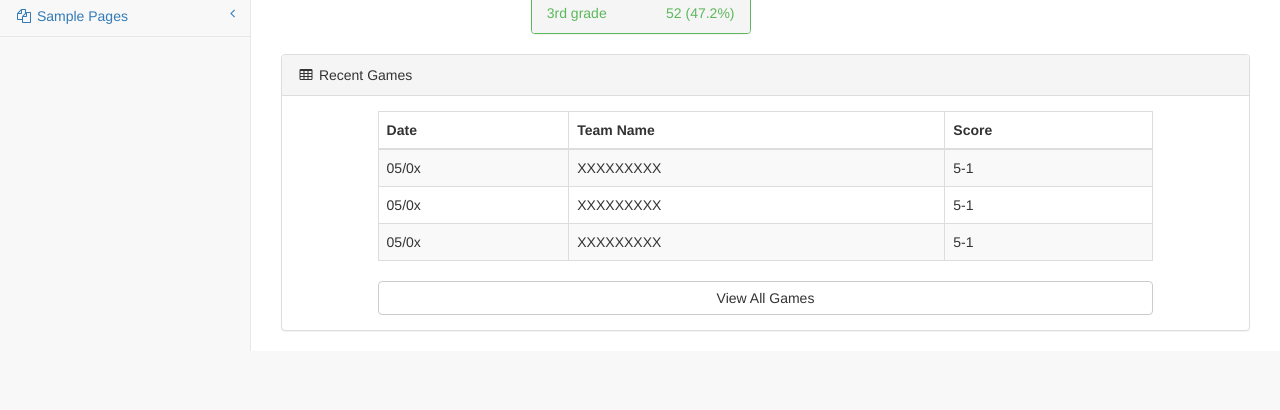
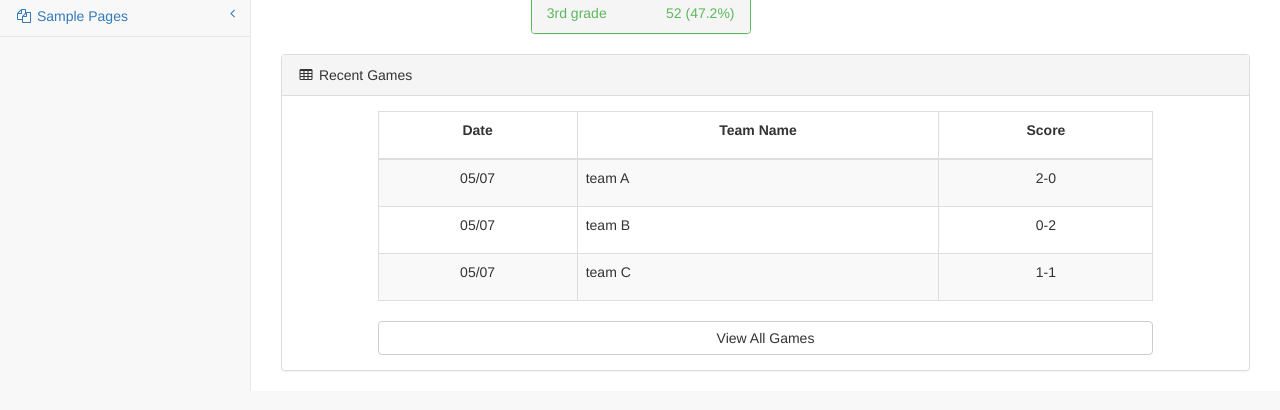
Before and after one commit to tomoyamkung/kfc46_scoreboard_content, a website: page pages/index.html in a window 1280 px wide. Shown: the part 366-776 px from the top of the page. Drawn offline with nearby package versions, Linux system fonts and the light colour scheme.

Commit message:
refs #8 Recent Games を実装

```diff
--- /dev/null
+++ b/js/recent_games.js
@@ -0,0 +1,34 @@
+var RecentGames = (function() {
+    var constructor = function() {
+    };
+    constructor.prototype = {
+        draw: function() {
+            var compiled = _.template(this._getTemplate().text());
+            var tbody = $('table#recent-games tbody');
+            _.each(this._fetchDatas(), function(data) {
+                var output = compiled(data);
+                console.debug(output);
+                tbody.append(output);
+            });
+        },
+        _getTemplate: function() {
+            return $('#recentGames');
+        },
+        _fetchDatas: function() {
+            return [{
+                "date": "05/07",
+                "team": "team A",
+                "score": "2-0"
+            },{
+                "date": "05/07",
+                "team": "team B",
+                "score": "0-2"
+            },{
+                "date": "05/07",
+                "team": "team C",
+                "score": "1-1"
+            }];
+        },
+    };
+    return constructor;
+})();
--- a/pages/index.html
+++ b/pages/index.html
@@ -345,31 +345,15 @@
                             <div class="row">
                                 <div class="col-lg-10 col-lg-offset-1">
                                     <div class="table-responsive">
-                                        <table class="table table-bordered table-hover table-striped">
+                                        <table id="recent-games" class="table table-bordered table-hover table-striped">
                                             <thead>
                                                 <tr>
-                                                    <th>Date</th>
-                                                    <th>Team Name</th>
-                                                    <th>Score</th>
+                                                    <th><p class="text-center">Date</p></th>
+                                                    <th><p class="text-center">Team Name</p></th>
+                                                    <th><p class="text-center">Score</p></th>
                                                 </tr>
                                             </thead>
-                                            <tbody>
-                                                <tr>
-                                                    <td>05/0x</td>
-                                                    <td>XXXXXXXXX</td>
-                                                    <td>5-1</td>
-                                                </tr>
-                                                <tr>
-                                                    <td>05/0x</td>
-                                                    <td>XXXXXXXXX</td>
-                                                    <td>5-1</td>
-                                                </tr>
-                                                <tr>
-                                                    <td>05/0x</td>
-                                                    <td>XXXXXXXXX</td>
-                                                    <td>5-1</td>
-                                                </tr>
-                                            </tbody>
+                                            <tbody> </tbody>
                                         </table>
                                     </div>
                                     <!-- /.table-responsive -->
@@ -408,6 +392,25 @@
     <!-- Custom Theme JavaScript -->
     <script src="../dist/js/sb-admin-2.js"></script>
 
+    <!-- Underscore.js -->
+    <script src="https://cdnjs.cloudflare.com/ajax/libs/underscore.js/1.8.3/underscore-min.js"></script>
+
+    <!-- recent games -->
+    <script src="../js/recent_games.js"></script>
+    <script id="recentGames" type="text/template">
+        <tr>
+            <td><p class="text-center"><%- date %></p></td>
+            <td><%- team %></td>
+            <td><p class="text-center"><%- score %></p></td>
+        </tr>
+    </script>
+
+    <script type="text/javascript">
+        $(function() {
+            var recentGames = new RecentGames();
+            recentGames.draw();
+        });
+    </script>
 </body>
 
 </html>
```
